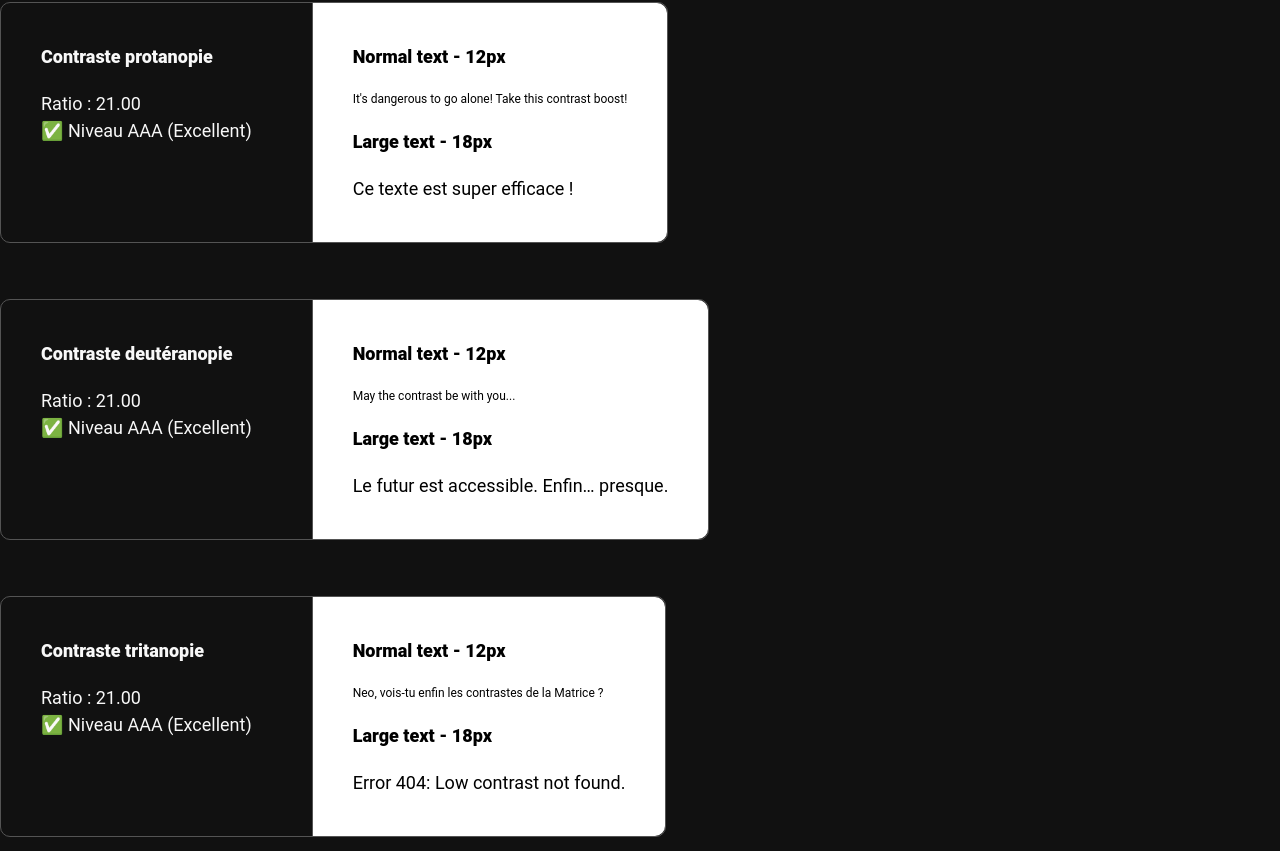
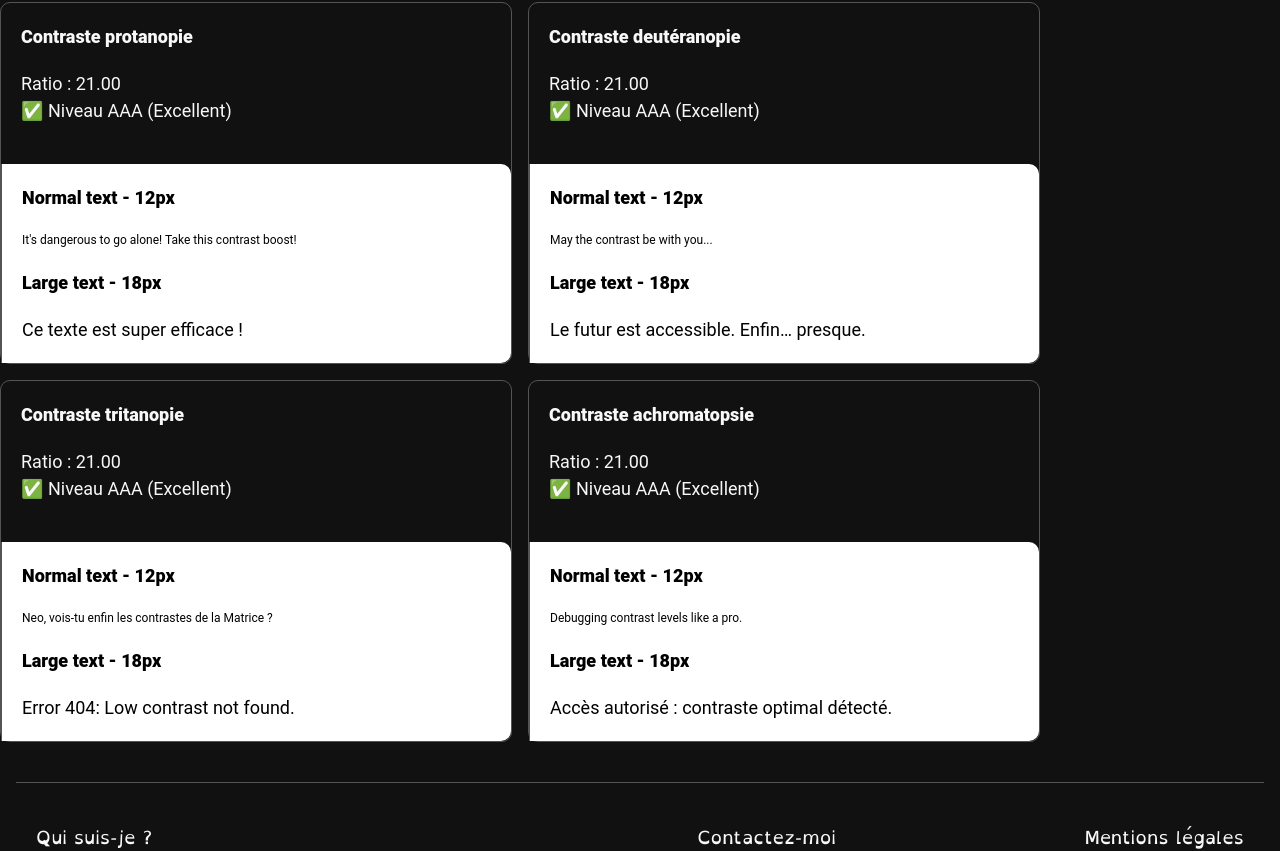
Before and after one commit to angele-henry-dev/lady-raccoon-svelte, a SvelteKit app: page /tools in a window 1280 px wide. Shown: the part 559-1410 px from the top of the page. Built offline with nearby package versions, Linux system fonts and the light colour scheme.

Commit message:
design simulation

```diff
--- a/src/routes/tools/+page.svelte
+++ b/src/routes/tools/+page.svelte
@@ -70,7 +70,7 @@
 	<h1>Testeur de Contraste (WCAG 2.1)</h1>
 
 	<div class="pickers mt-10 flex flex-row gap-5 flex-wrap">
-		<div class="flex flex-col p-10 pt-5">
+		<div class="contrast flex flex-col p-10 pt-5">
 			<div class="flex flex-row gap-5 flex-wrap">
 				<div class="flex flex-col">
 					<h2>Couleur de fond :</h2>
@@ -122,15 +122,16 @@
 	</div>
 </section>
 
-<section class="container flex flex-col mb-5 mx-auto">
-	<div class="flex flex-row gap-4 flex-wrap">
-		<div class="pickers mt-10 flex flex-row gap-5 flex-wrap">
-			<div class="flex flex-col p-10 pt-5">
+<section class="container flex flex-col my-10 mx-auto">
+	<div class="simulation flex flex-row gap-4 flex-wrap">
+
+		<div class="pickers flex flex-col gap-5 flex-wrap">
+			<div class="contrast flex flex-col p-5 pt-0">
 				<h2>Contraste protanopie</h2>
 				<p>Ratio : {visualContrasts.protanopia.toFixed(2)}</p>
 				<p>{getAccessibilityLevel(visualContrasts.protanopia)}</p>
 			</div>
-			<div class="preview flex flex-col p-10 pt-5" style="background-color: {bgColor}; color: {textColor}; filter: url(#protanopia);">
+			<div class="preview flex flex-col p-5 pt-0" style="background-color: {bgColor}; color: {textColor}; filter: url(#protanopia);">
 				<div>
 					<h2>Normal text - 12px</h2>
 					<p class="" style="font-size: 12px;">It's dangerous to go alone! Take this contrast boost!</p>
@@ -142,13 +143,13 @@
 			</div>
 		</div>
 
-		<div class="pickers mt-10 flex flex-row gap-5 flex-wrap">
-			<div class="flex flex-col p-10 pt-5">
+		<div class="pickers flex flex-col gap-5 flex-wrap">
+			<div class="contrast flex flex-col p-5 pt-0">
 				<h2>Contraste deutéranopie</h2>
 				<p>Ratio : {visualContrasts.deuteranopia.toFixed(2)}</p>
 				<p>{getAccessibilityLevel(visualContrasts.deuteranopia)}</p>
 			</div>
-			<div class="preview flex flex-col p-10 pt-5" style="background-color: {bgColor}; color: {textColor}; filter: url(#deuteranopia);">
+			<div class="preview flex flex-col p-5 pt-0" style="background-color: {bgColor}; color: {textColor}; filter: url(#deuteranopia);">
 				<div>
 					<h2>Normal text - 12px</h2>
 					<p class="" style="font-size: 12px;">May the contrast be with you...</p>
@@ -160,13 +161,13 @@
 			</div>
 		</div>
 
-		<div class="pickers mt-10 flex flex-row gap-5 flex-wrap">
-			<div class="flex flex-col p-10 pt-5">
+		<div class="pickers flex flex-col gap-5 flex-wrap">
+			<div class="contrast flex flex-col p-5 pt-0">
 				<h2>Contraste tritanopie</h2>
 				<p>Ratio : {visualContrasts.tritanopia.toFixed(2)}</p>
 				<p>{getAccessibilityLevel(visualContrasts.tritanopia)}</p>
 			</div>
-			<div class="preview flex flex-col p-10 pt-5" style="background-color: {bgColor}; color: {textColor}; filter: url(#tritanopia);">
+			<div class="preview flex flex-col p-5 pt-0" style="background-color: {bgColor}; color: {textColor}; filter: url(#tritanopia);">
 				<div>
 					<h2>Normal text - 12px</h2>
 					<p class="" style="font-size: 12px;">Neo, vois-tu enfin les contrastes de la Matrice ?</p>
@@ -178,13 +179,13 @@
 			</div>
 		</div>
 
-		<div class="pickers mt-10 flex flex-row gap-5 flex-wrap">
-			<div class="flex flex-col p-10 pt-5">
+		<div class="pickers flex flex-col gap-5 flex-wrap">
+			<div class="contrast flex flex-col p-5 pt-0">
 				<h2>Contraste achromatopsie</h2>
 				<p>Ratio : {visualContrasts.achromatopsia.toFixed(2)}</p>
 				<p>{getAccessibilityLevel(visualContrasts.achromatopsia)}</p>
 			</div>
-			<div class="preview flex flex-col p-10 pt-5" style="background-color: {bgColor}; color: {textColor}; filter: url(#achromatopsia);">
+			<div class="preview flex flex-col p-5 pt-0" style="background-color: {bgColor}; color: {textColor}; filter: url(#achromatopsia);">
 				<div>
 					<h2>Normal text - 12px</h2>
 					<p class="" style="font-size: 12px;">Debugging contrast levels like a pro.</p>
@@ -236,11 +237,21 @@
 	.pickers button {
 		width: 180px;
 	}
+	.simulation .pickers {
+		width: 40%;
+	}
+
+	.contrast {
+		border-top-left-radius: 10px;
+		border-bottom-left-radius: 10px;
+	}
 	.preview {
+		flex-grow: 1;
 		border-top-right-radius: 10px;
 		border-bottom-right-radius: 10px;
 		border-left-width: 1px;
 	}
+
 	.input-container {
 		background-color: var(--foreground);
 		border-radius: 5px;
@@ -249,6 +260,7 @@
 		display: flex;
 		justify-content: space-evenly;
 	}
+
     .input-container input {
         color: var(--background);
 		background-color: var(--foreground);
```
